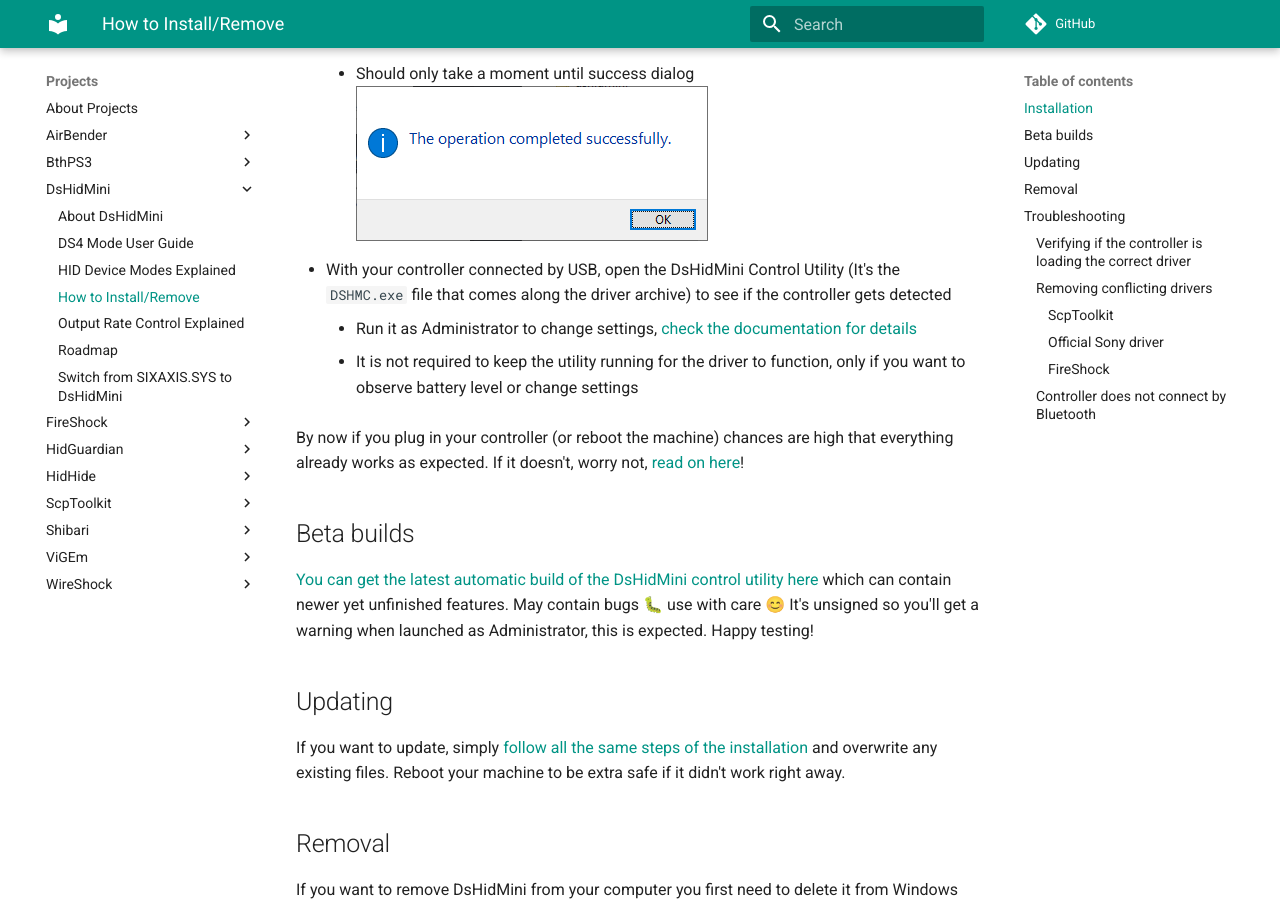
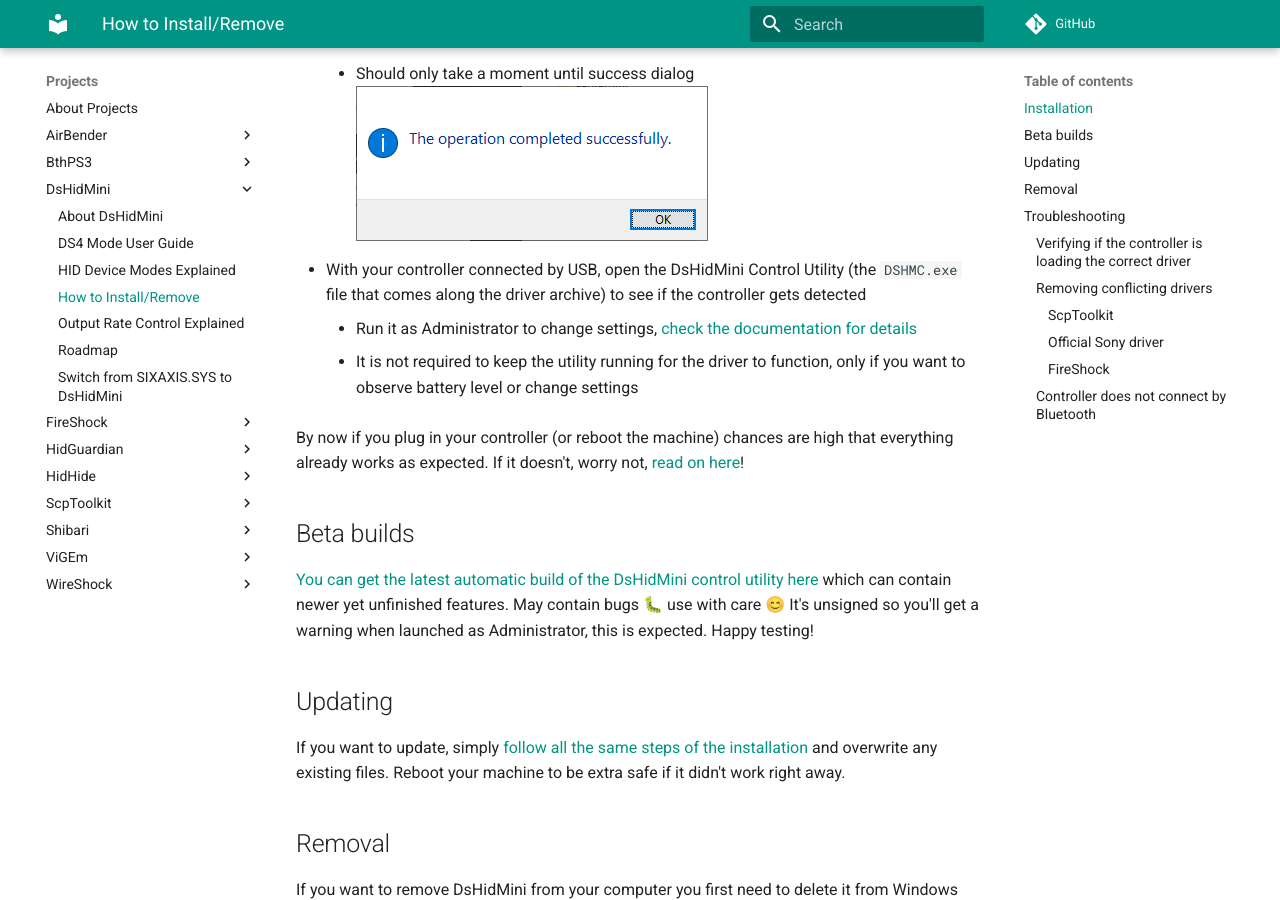
Before and after one commit to nefarius/ViGEm.github.io, an MkDocs documentation site: the page built from docs/projects/DsHidMini/How-to-Install.md, in a window 1280 px wide and 900 px high, scrolled down 1150 px. Built offline with MkDocs 1.6.1 and Material for MkDocs 9.7.7, drawn with Linux system fonts in a browser that asks for light colours; comment, search, counter and statistics services are not loaded.

Commit message:
Slight change of wording

```diff
--- a/docs/projects/DsHidMini/How-to-Install.md
+++ b/docs/projects/DsHidMini/How-to-Install.md
@@ -19,7 +19,7 @@
     ![DRYeurZsPs.png](images/DRYeurZsPs.png)
     - Should only take a moment until success dialog
     ![InfDefaultInstall_La1TsZO9P0.png](images/InfDefaultInstall_La1TsZO9P0.png)
-- With your controller connected by USB, open the DsHidMini Control Utility (It's the `DSHMC.exe` file that comes along the driver archive) to see if the controller gets detected
+- With your controller connected by USB, open the DsHidMini Control Utility (the `DSHMC.exe` file that comes along the driver archive) to see if the controller gets detected
     - Run it as Administrator to change settings, [check the documentation for details](../HID-Device-Modes-Explained)
     - It is not required to keep the utility running for the driver to function, only if you want to observe battery level or change settings
 
```
